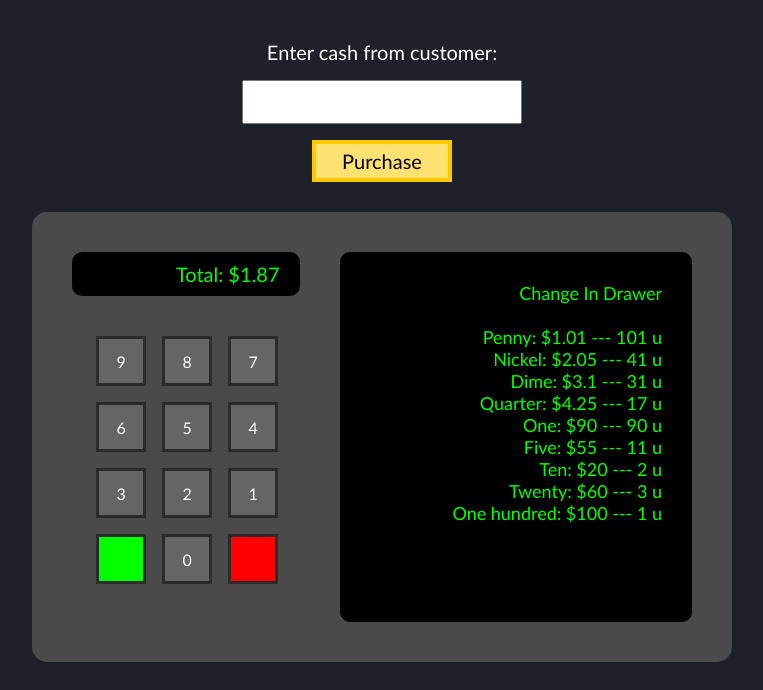
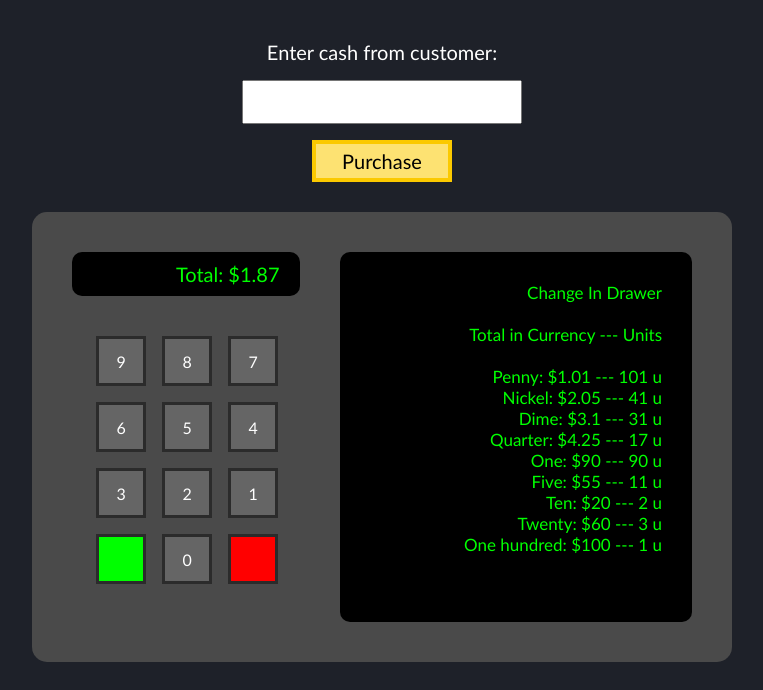
Before and after one commit to santiago861/JavaScript-Projects, a plain HTML site: page cashRegister/index.html in a window 1280 px wide. Shown: the part 110-800 px from the top of the page, without its empty margins (258-1021 px from the left). Drawn offline with Linux system fonts and the light colour scheme.

Commit message:
screen modified

```diff
--- a/cashRegister/index.html
+++ b/cashRegister/index.html
@@ -39,6 +39,7 @@
                 </div>
                 <div id="cash-in-drawer">
                     <p>Change In Drawer</p><br>
+                    <div>Total in Currency --- Units</div><br>
                     <div id="cid">
 
                     </div>
--- a/cashRegister/styles.css
+++ b/cashRegister/styles.css
@@ -93,7 +93,7 @@ h1 {
     border-radius: 10px;
     text-align: right;
     padding: 30px 30px;
-    font-size: 18px;
+    font-size: 17px;
 }
 .cash-register-btn {
     height: 50px;
```
